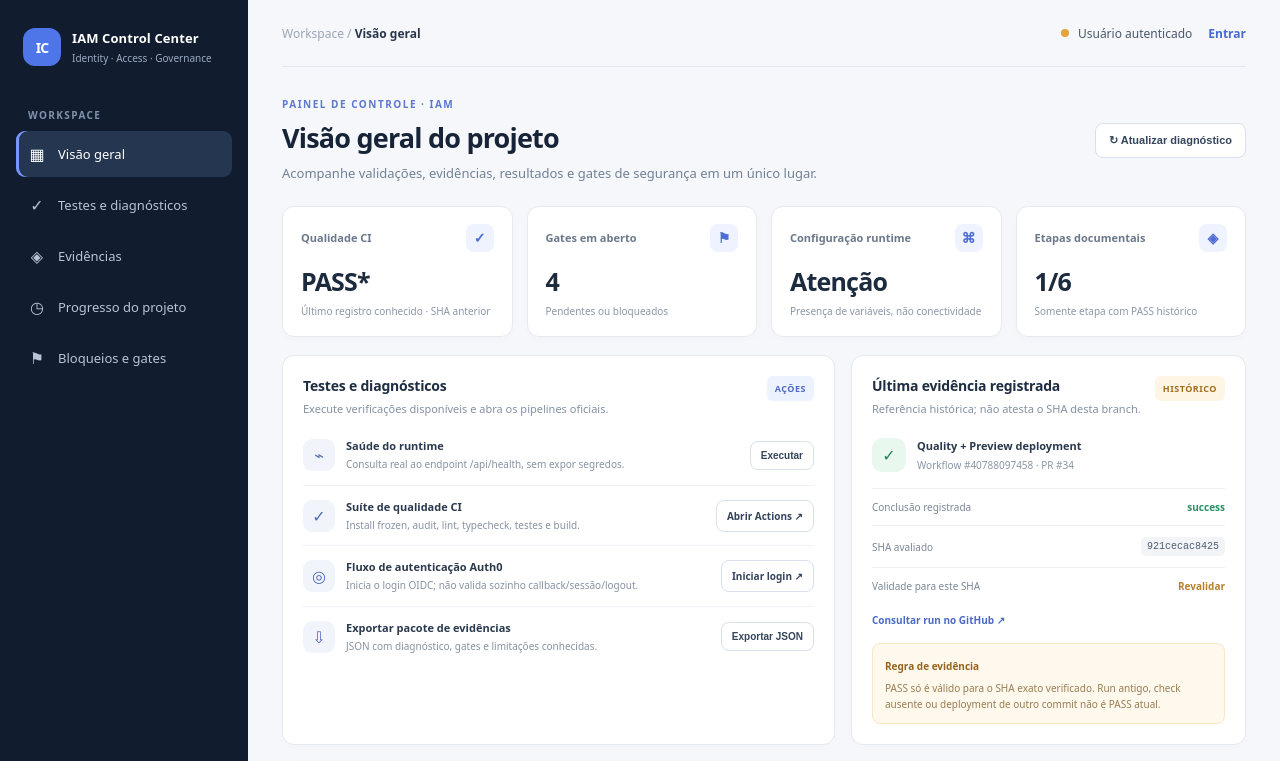
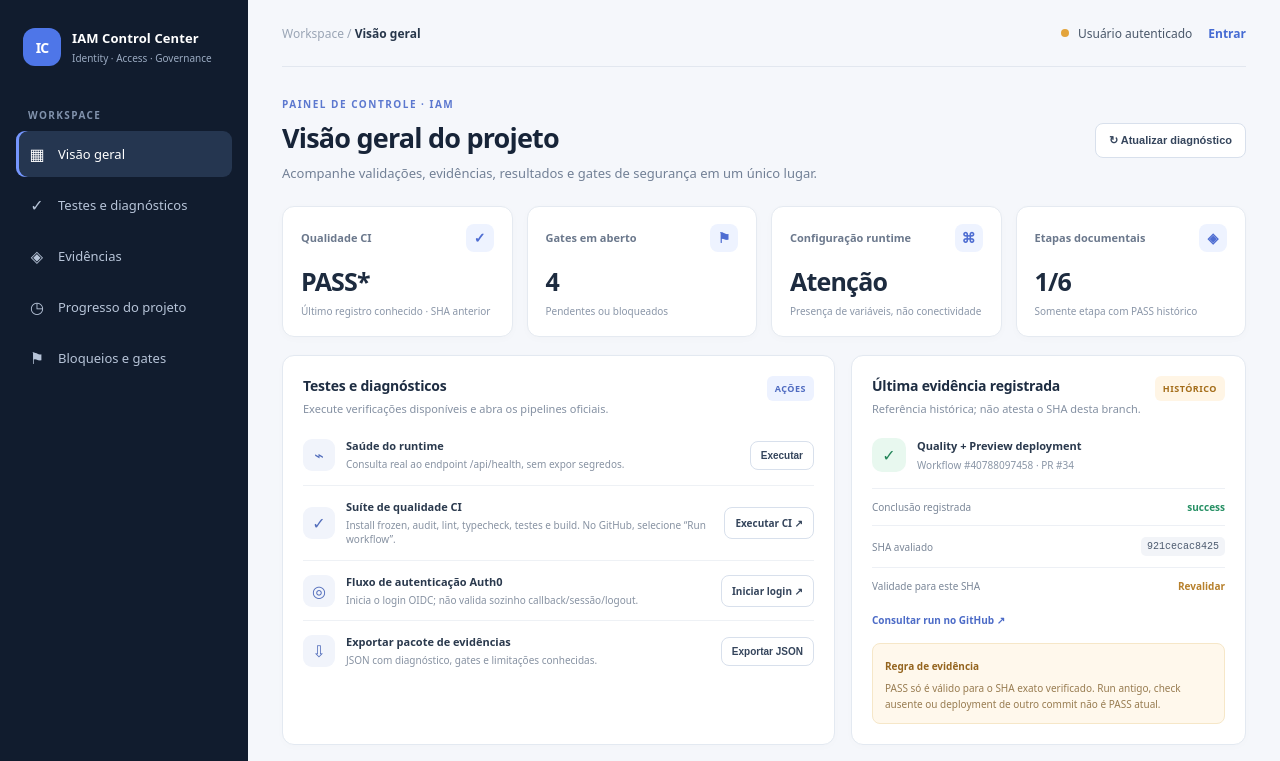
Before and after one commit to alexoaraujo/iam-control-center-new, a Next.js app in the folder apps/web/: page / in a window 1280 px wide. Shown: the top 761 px of the page. Built offline with nearby package versions, Linux system fonts and the light colour scheme; no server answers.

Commit message:
feat(dashboard): link directly to manual quality workflow

```diff
--- a/apps/web/src/app/dashboard.tsx
+++ b/apps/web/src/app/dashboard.tsx
@@ -148,7 +148,7 @@ export default function Dashboard({ userLabel, authenticated, authConfigured, da
             <div className={styles.panelHeading}><div><h2>Testes e diagnósticos</h2><p>Execute verificações disponíveis e abra os pipelines oficiais.</p></div><span className={styles.pillBlue}>AÇÕES</span></div>
             <div className={styles.actionList}>
               <div className={styles.actionRow}><span className={styles.actionIcon}>⌁</span><div className={styles.actionText}><strong>Saúde do runtime</strong><small>Consulta real ao endpoint /api/health, sem expor segredos.</small></div><button onClick={runHealthCheck} disabled={checking} className={styles.smallButton}>{checking ? "Executando…" : "Executar"}</button></div>
-              <div className={styles.actionRow}><span className={styles.actionIcon}>✓</span><div className={styles.actionText}><strong>Suíte de qualidade CI</strong><small>Install frozen, audit, lint, typecheck, testes e build.</small></div><a className={styles.smallButton} href="https://github.com/alexoaraujo83/iam-control-center/actions" target="_blank" rel="noreferrer">Abrir Actions ↗</a></div>
+              <div className={styles.actionRow}><span className={styles.actionIcon}>✓</span><div className={styles.actionText}><strong>Suíte de qualidade CI</strong><small>Install frozen, audit, lint, typecheck, testes e build. No GitHub, selecione “Run workflow”.</small></div><a className={styles.smallButton} href="https://github.com/alexoaraujo83/iam-control-center/actions/workflows/quality.yml" target="_blank" rel="noreferrer">Executar CI ↗</a></div>
               <div className={styles.actionRow}><span className={styles.actionIcon}>◎</span><div className={styles.actionText}><strong>Fluxo de autenticação Auth0</strong><small>Inicia o login OIDC; não valida sozinho callback/sessão/logout.</small></div><a className={styles.smallButton} href="/auth/login">Iniciar login ↗</a></div>
               <div className={styles.actionRow}><span className={styles.actionIcon}>⇩</span><div className={styles.actionText}><strong>Exportar pacote de evidências</strong><small>JSON com diagnóstico, gates e limitações conhecidas.</small></div><button className={styles.smallButton} onClick={exportEvidence}>Exportar JSON</button></div>
             </div>
```
